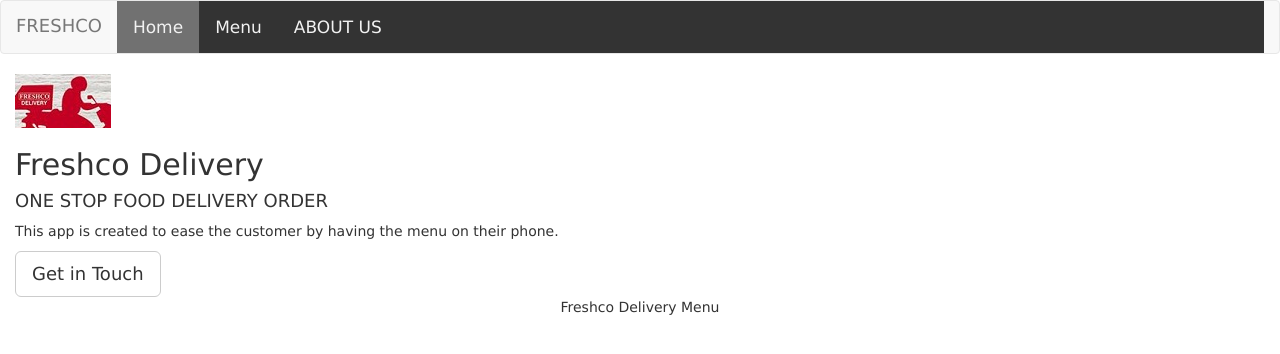
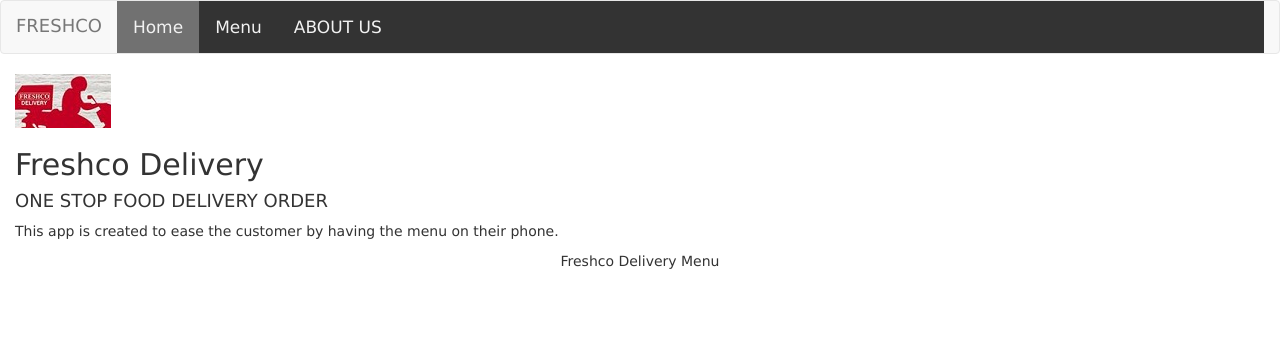
Before and after one commit to mafia24/freshco, a plain HTML site: page aboutus.html in a window 1280 px wide. Drawn offline with nearby package versions, Linux system fonts and the light colour scheme; files whose address does not match are found by name.

Commit message:
Update aboutus.html

```diff
--- a/aboutus.html
+++ b/aboutus.html
@@ -248,7 +248,7 @@ function myFunction() {
   <h2>Freshco Delivery </h2>
   <h4>ONE STOP FOOD DELIVERY ORDER</h4>
   <p>This app is created to ease the customer by having the menu on their phone. </p>
-  <button class="btn btn-default btn-lg">Get in Touch</button>
+
 	</div>
 
 
```
